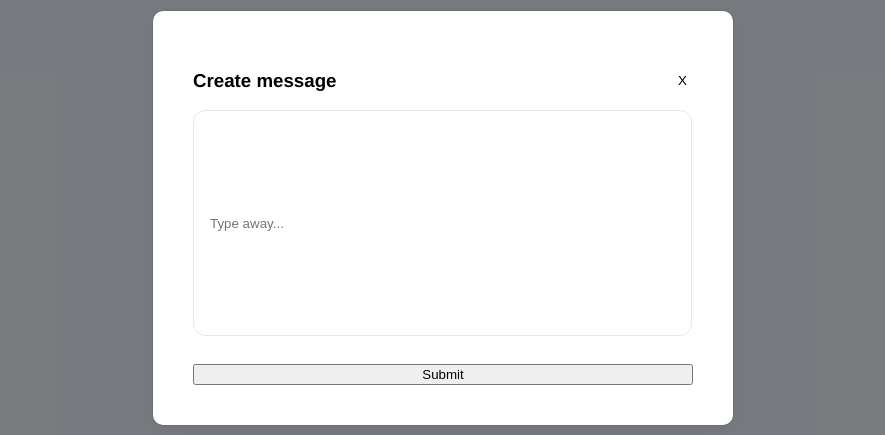
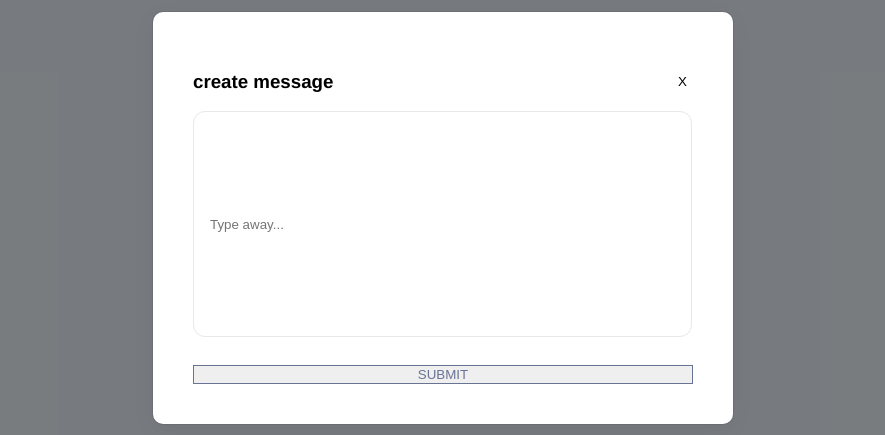
Before and after one commit to shellCommand/talk_alot, a React (Create React App) app: page / in a window 1280 px wide. Shown: the part 182-617 px from the top of the page, without its empty margins (197-1082 px from the left). Built offline with nearby package versions, Linux system fonts and the light colour scheme; no server answers.

Commit message:
set date if in edit/create mode

```diff
--- a/src/components/Modal.js
+++ b/src/components/Modal.js
@@ -1,7 +1,9 @@
 import { useState } from 'react'
 
 const Modal = () => {
-  const editMode = 'create'
+  const mode = 'create'
+  const editMode = mode === 'edit' ? true : false
+
   const [data, setData] = useState({
     user_email: '',
     title: '',
@@ -9,7 +11,6 @@ const Modal = () => {
     date: editMode ? '' : new Date()
   })
 
-  let mode = 'Create'
   const handleChange = (e) => {
     const {name, value } = e.target
     setData(data => ({
```
